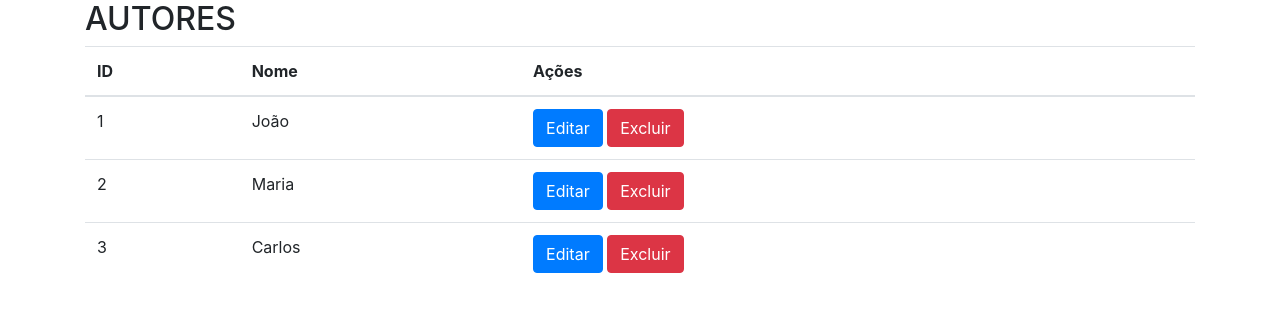
After one commit to nardomaciel/projeto_teca, a PHP site: page /autor_listagem.php in a window 1280 px wide. The commit adds this page. Shown: the top 312 px of the page. Run offline with PHP 8.4, Linux system fonts and the light colour scheme.

Commit message:
novo autor

```diff
--- /dev/null
+++ b/autor_listagem.php
@@ -0,0 +1,54 @@
+<!DOCTYPE html>
+<html lang="en">
+<head>
+  <meta charset="UTF-8">
+  <meta name="viewport" content="width=device-width, initial-scale=1.0">
+  <title>NOVO AUTOR</title>
+  <link rel="stylesheet" href="https://stackpath.bootstrapcdn.com/bootstrap/4.5.2/css/bootstrap.min.css">
+</head>
+<body>
+  <div class="container">
+    <h2>AUTORES</h2>
+    <div class="table-responsive">
+      <table class="table">
+        <thead>
+          <tr>
+            <th>ID</th>
+            <th>Nome</th>
+            <th>Ações</th>
+          </tr>
+        </thead>
+        <tbody>
+          <tr>
+            <td>1</td>
+            <td>João</td>
+
+            <td>
+              <button class="btn btn-primary">Editar</button>
+              <button class="btn btn-danger">Excluir</button>
+            </td>
+          </tr>
+          <tr>
+            <td>2</td>
+            <td>Maria</td>
+
+            <td>
+              <button class="btn btn-primary">Editar</button>
+              <button class="btn btn-danger">Excluir</button>
+            </td>
+          </tr>
+          <tr>
+            <td>3</td>
+            <td>Carlos</td>
+
+            <td>
+              <button class="btn btn-primary">Editar</button>
+              <button class="btn btn-danger">Excluir</button>
+            </td>
+          </tr>
+        </tbody>
+      </table>
+    </div>
+  </div>
+</body>
+</html>
```
Also changed, not shown: index.php (+40 -12 lines).
